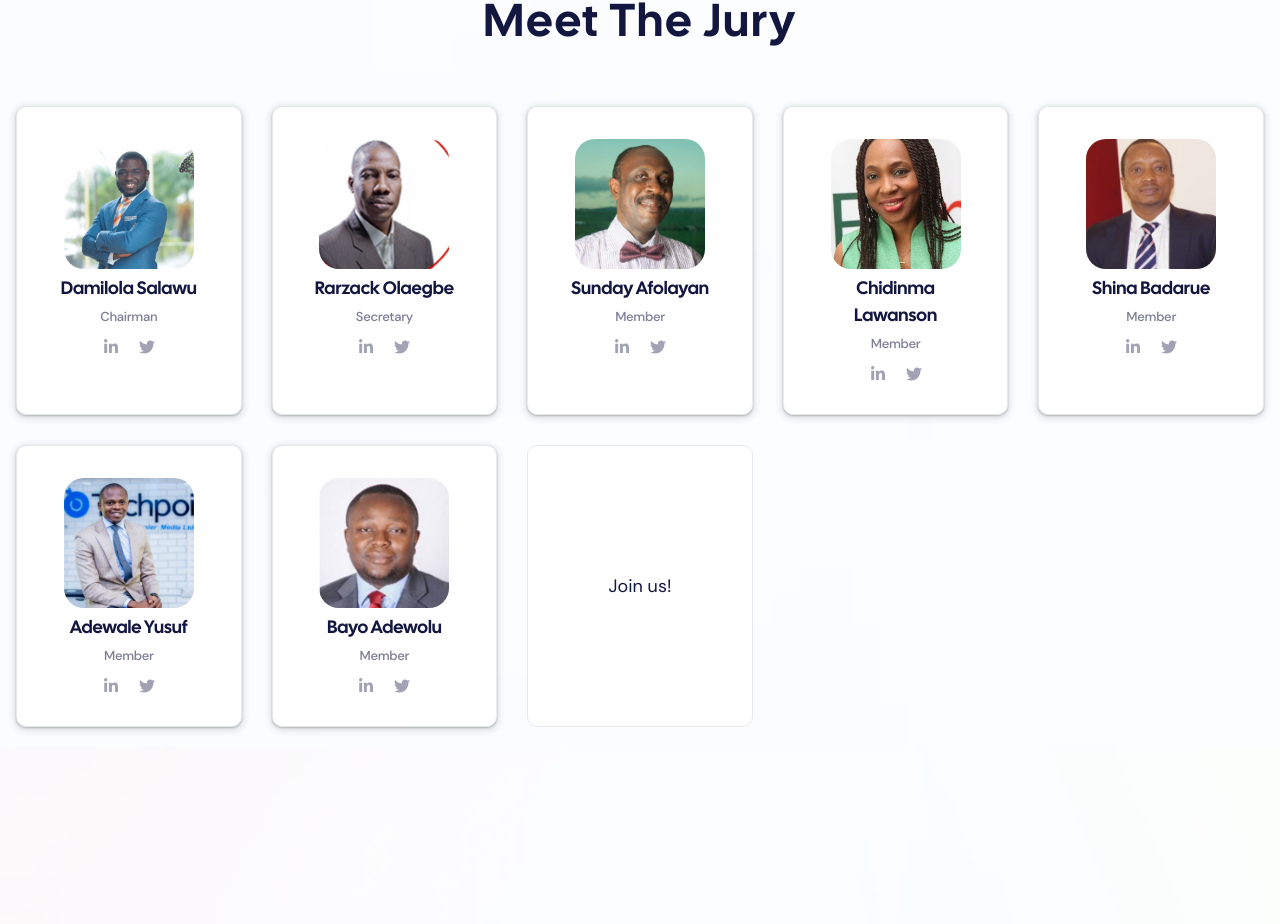
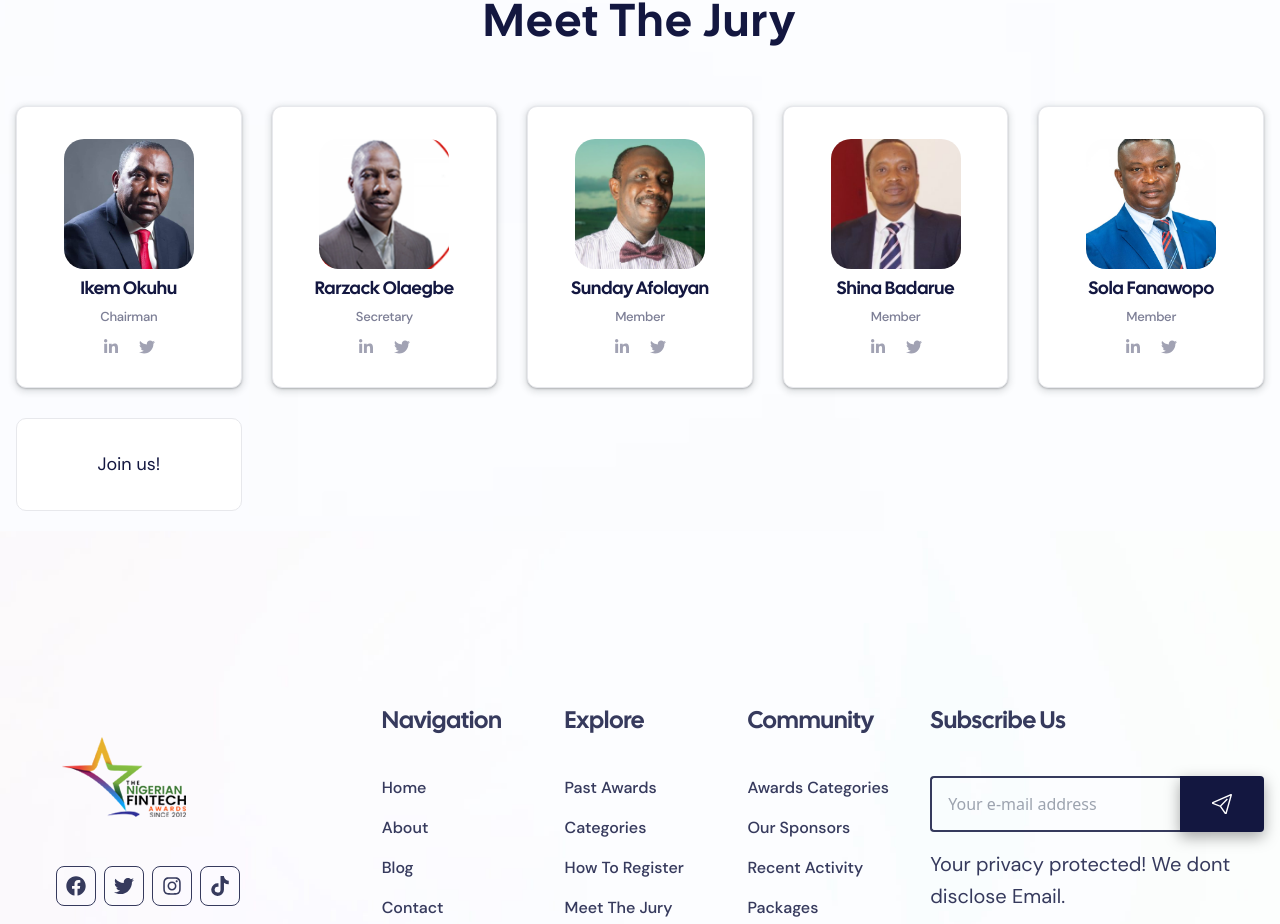
Before and after one commit to madeyinka/fintech-awards, a Next.js app: page /about in a window 1280 px wide. Shown: the part 1878-2802 px from the top of the page. Built offline with nearby package versions, Linux system fonts and the light colour scheme.

Commit message:
Added Smooth Scroll

```diff
--- a/components/sections/AskQuestion.js
+++ b/components/sections/AskQuestion.js
@@ -21,7 +21,7 @@ const AskQuestion = () => {
                     <div className="relative z-30 inline-flex justify-center w-14 h-14 lg:w-16 lg:h-16 -ml-4  transition-all duration-200 border-2 border-white border-solid rounded-full ease-soft-in-out text-size-xs hover:z-30">
                         <Image
 
-                            src="/assets/team/Shina-Badaru.jpg"
+                            src="/assets/team/chairman.jpg"
                             className="w-full rounded-full"
                             layout="fill"
                             alt="user3"
--- a/components/sections/PackageStep.js
+++ b/components/sections/PackageStep.js
@@ -50,7 +50,7 @@ const PackageStep = () => {
 
                                 <div className="mb-6 flex items-center lg:space-x-5 space-x-3">
                                     <div className="lg:w-[130px] lg:h-[130px] w-24 h-24">
-                                        <Image src="/assets/team/Adewale-Yusuf.png" width={130} height={130} className="rounded-lg " alt="Team Member" />
+                                        <Image src="/assets/team/secretary.jpg" width={130} height={130} className="rounded-lg " alt="Team Member" />
                                     </div>
                                     <div>
                                         <h4 className="text-jacarta-700 dark:text-jacarta-100 text-[1.125rem] lg:text-xl tracking-widest mb-1 lg:my-2">SOLA FANAWOPO</h4>
--- a/data/team.js
+++ b/data/team.js
@@ -1,7 +1,7 @@
 const team = [
     {
-        name: 'Damilola Salawu  ',
-        imagePath: '/assets/team/SALAWU.png',
+        name: 'Ikem Okuhu',
+        imagePath: '/assets/team/chairman.jpg',
         title: 'Chairman'
     },
     {
@@ -16,12 +16,12 @@ const team = [
         imagePath: '/assets/team/Sunday-Afolayan.png',
         title: 'Member'
     },
-    {
+    // {
 
-        name: 'Chidinma Lawanson',
-        imagePath: '/assets/team/Chidinma-Lawanson.jpg',
-        title: 'Member'
-    },
+    //     name: 'Chidinma Lawanson',
+    //     imagePath: '/assets/team/Chidinma-Lawanson.jpg',
+    //     title: 'Member'
+    // },
 
     {
 
@@ -31,16 +31,16 @@ const team = [
     },
     {
 
-        name: 'Adewale Yusuf',
-        imagePath: '/assets/team/Adewale-Yusuf.png',
+        name: 'Sola Fanawopo',
+        imagePath: '/assets/team/secretary.jpg',
         title: 'Member'
     },
-    {
+    // {
 
-        name: 'Bayo Adewolu',
-        imagePath: '/assets/team/Bayo-Adewolu.png',
-        title: 'Member'
-    }
+    //     name: 'Bayo Adewolu',
+    //     imagePath: '/assets/team/Bayo-Adewolu.png',
+    //     title: 'Member'
+    // }
 
 ];
 
```
Also changed, not shown: public/assets/team/chairman.jpg (added), public/assets/team/secretary.jpg (added).
